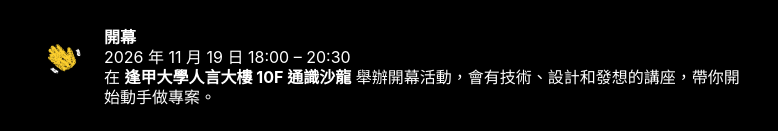
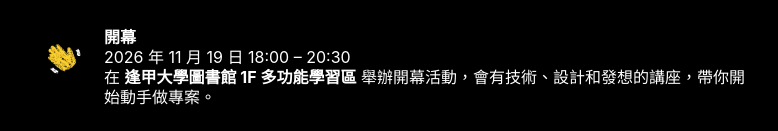
Before and after one commit to jiachenyee/appchallenge.asia, a plain HTML site: page tw/index.html in a window 1280 px wide. Shown: the part 1650-1781 px from the top of the page, without its empty margins (248-1026 px from the left). Drawn offline with Linux system fonts and the light colour scheme.

Commit message:
fix: update tw kickoff venue to FCU Library 1F
Co-Authored-By: Claude Opus 5.5 <noreply@anthropic.com>

```diff
--- a/tw/index.html
+++ b/tw/index.html
@@ -61,7 +61,7 @@
         </li>
         <li>
           <img src="../assets/ww.kickoff.png" alt="" aria-hidden="true">
-          <div><h3>開幕</h3><p>2026 年 11 月 19 日 18:00 – 20:30<br>在 <b>逢甲大學人言大樓 10F 通識沙龍</b> 舉辦開幕活動，會有技術、設計和發想的講座，帶你開始動手做專案。</p></div>
+          <div><h3>開幕</h3><p>2026 年 11 月 19 日 18:00 – 20:30<br>在 <b>逢甲大學圖書館 1F 多功能學習區</b> 舉辦開幕活動，會有技術、設計和發想的講座，帶你開始動手做專案。</p></div>
         </li>
         <li>
           <img src="../assets/ww.submissions.png" alt="" aria-hidden="true">
```
